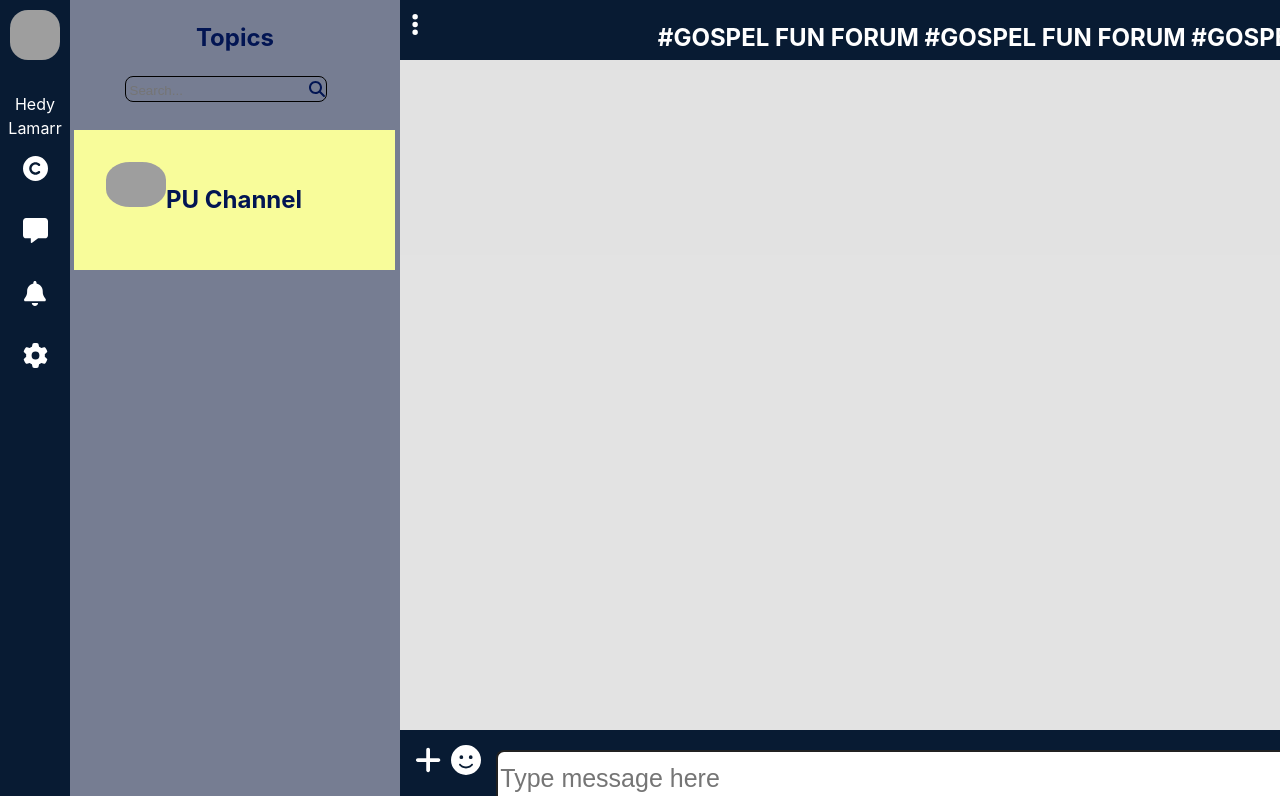
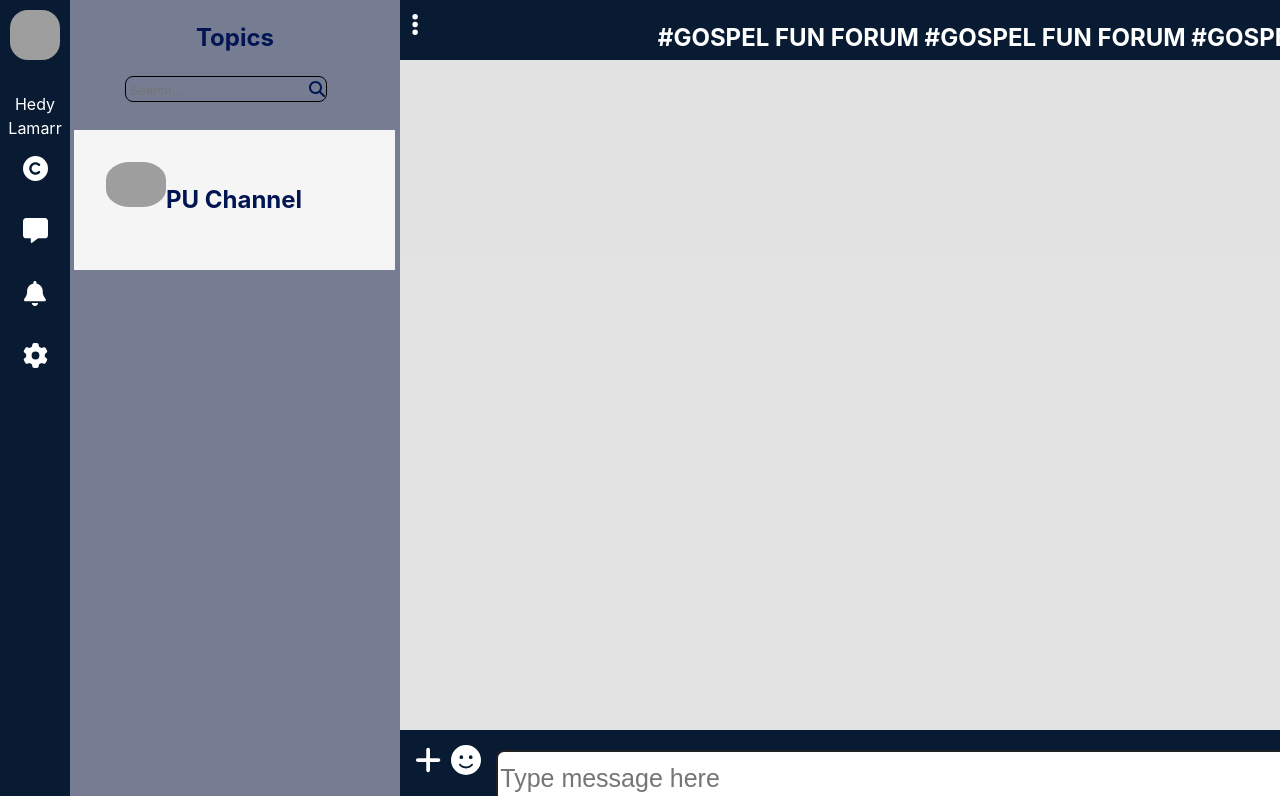
Before and after one commit to yhawsly/FORUMAPP, a React (Vite) app: page / in a window 1280 px wide. Shown: the top 796 px of the page. Built offline with nearby package versions, Linux system fonts and the light colour scheme; grey boxes are pictures that could not be loaded.

Commit message:
modal icons  update

```diff
--- a/src/App.css
+++ b/src/App.css
@@ -17,7 +17,7 @@
 
 .card {
   padding: 2em;
-  background-color: #f8fc9a;
+  background-color: whitesmoke;
   width:78%;
   margin:4px;
   display: flex;
```
